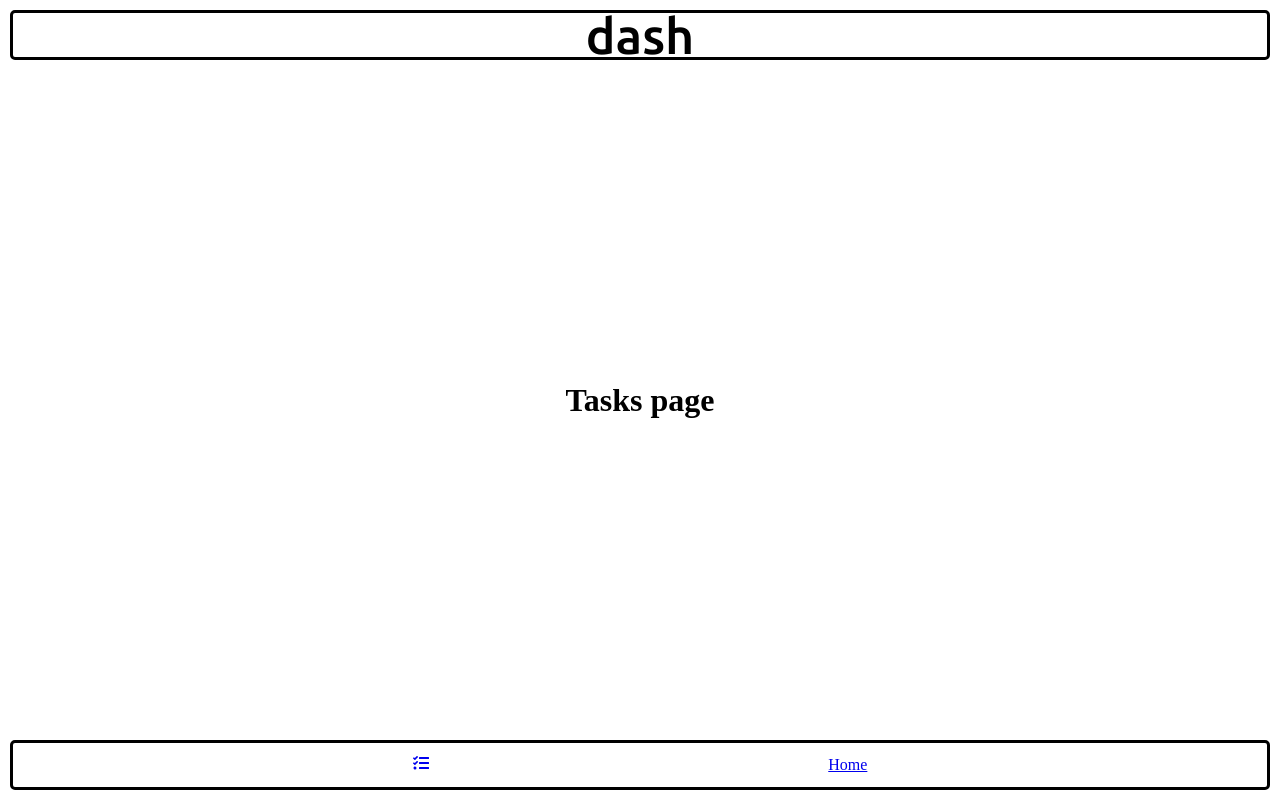
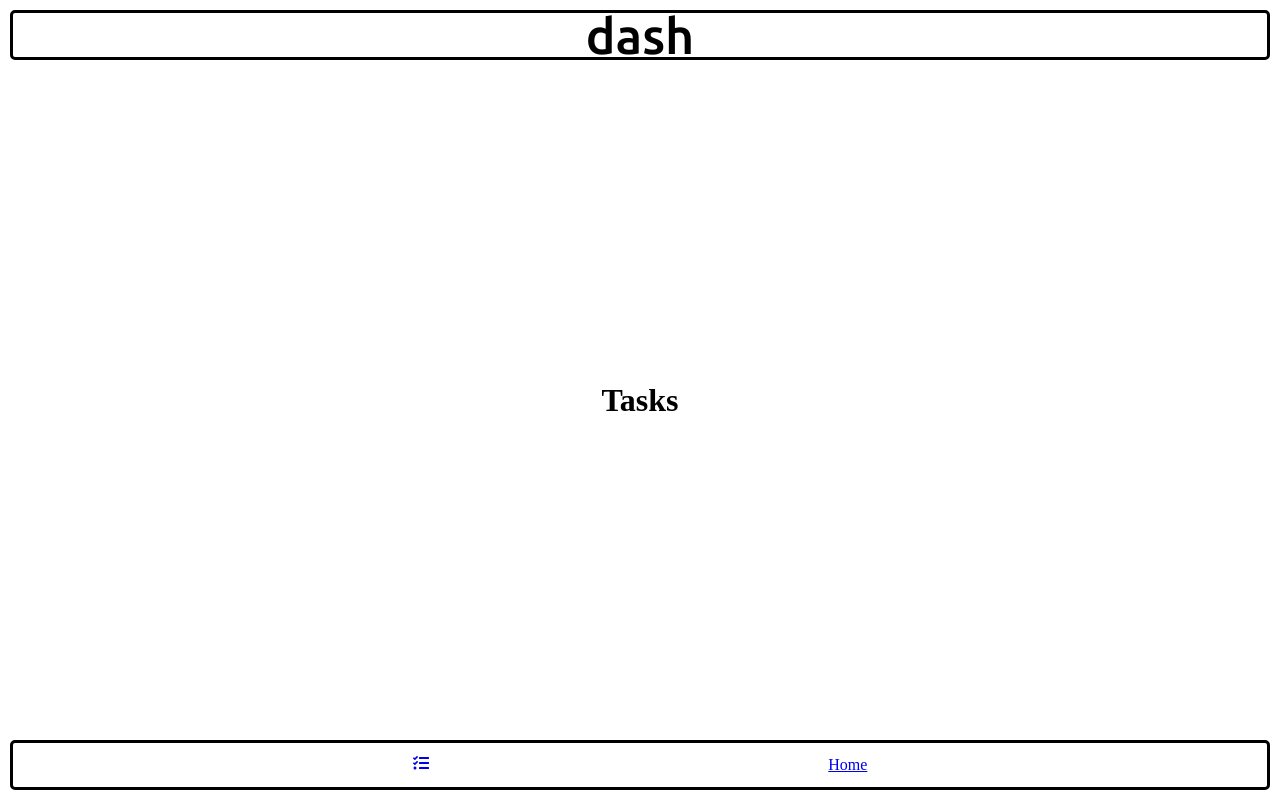
Before and after one commit to sricharanandra/dash, a React (Vite) app: page /tasks in a window 1280 px wide. Built offline with nearby package versions, Linux system fonts and the light colour scheme.

Commit message:
minor change

```diff
--- a/src/components/ControlBar-components/Tasks.jsx
+++ b/src/components/ControlBar-components/Tasks.jsx
@@ -1,7 +1,7 @@
 function Tasks() {
   return (
     <>
-      <h1>Tasks page</h1>
+      <h1>Tasks</h1>
     </>
   );
 }
```
